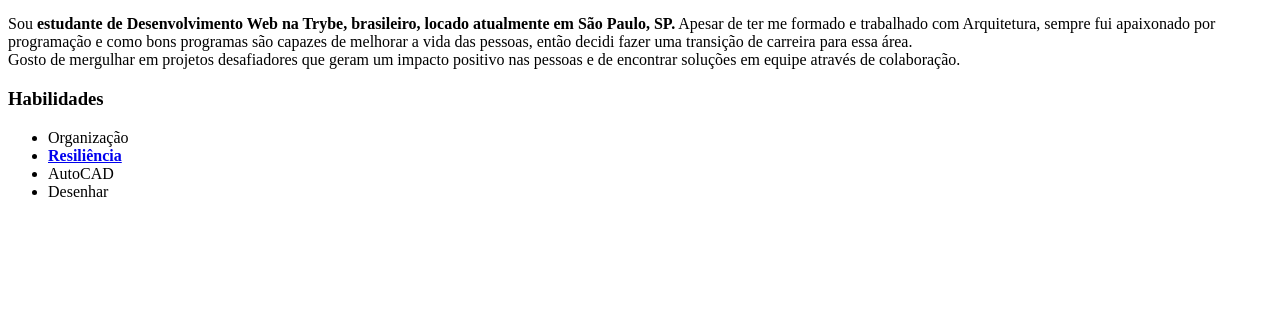
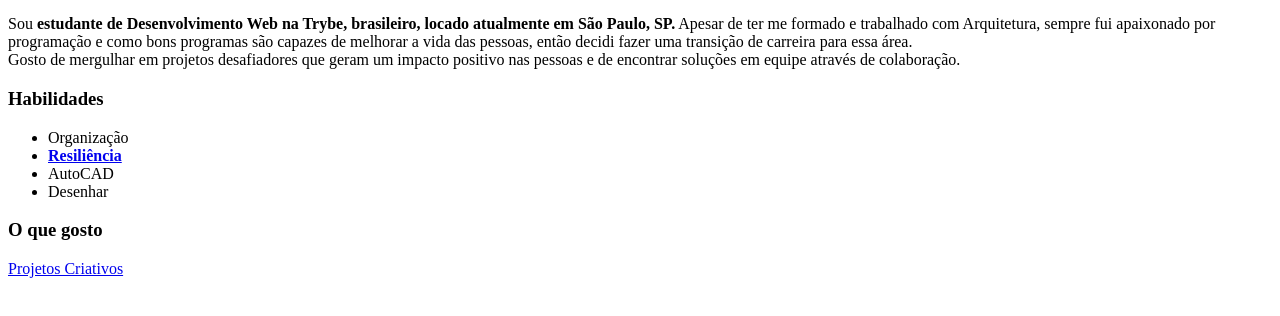
Before and after one commit to ibrahimborba/ibrahimborba.github.io, a plain HTML site: page index.html in a window 1280 px wide. Shown: the part 308-624 px from the top of the page. Drawn offline with Linux system fonts and the light colour scheme.

Commit message:
requisito 6 - adiciona link externo para algo que gosta

```diff
--- a/index.html
+++ b/index.html
@@ -21,6 +21,9 @@
         <li>AutoCAD</li>
         <li>Desenhar</li>
     </ul>
+
+    <h3>O que gosto</h3>
+    <a href="https://www.behance.net/" target="blank">Projetos Criativos</a>
 </body>
 
 </html>
```
